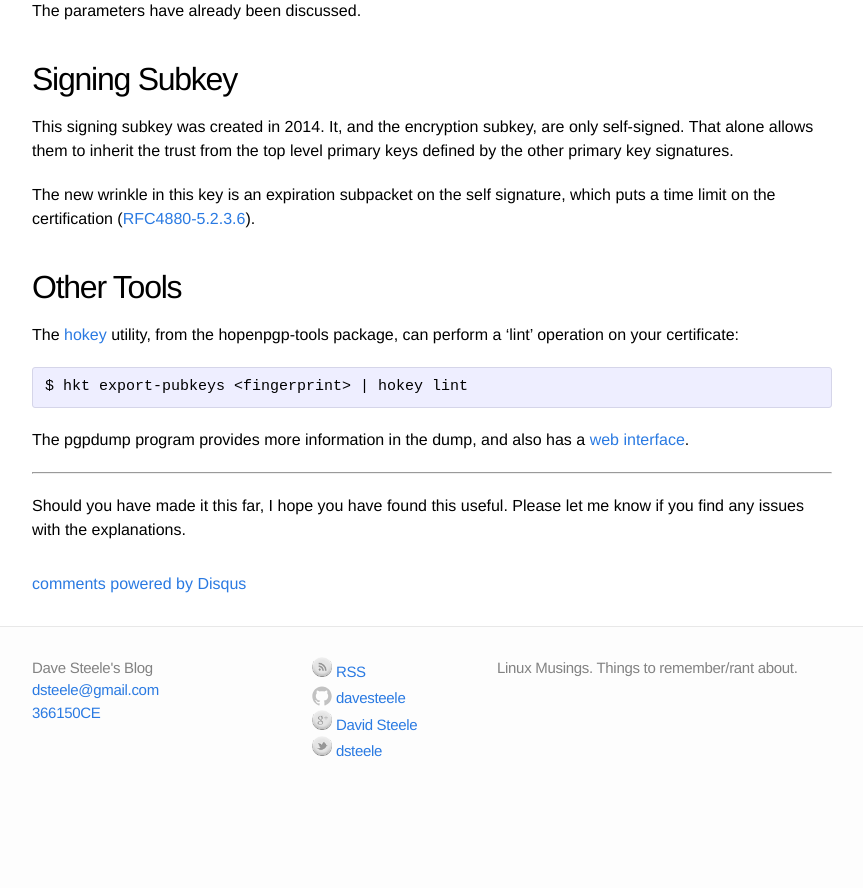
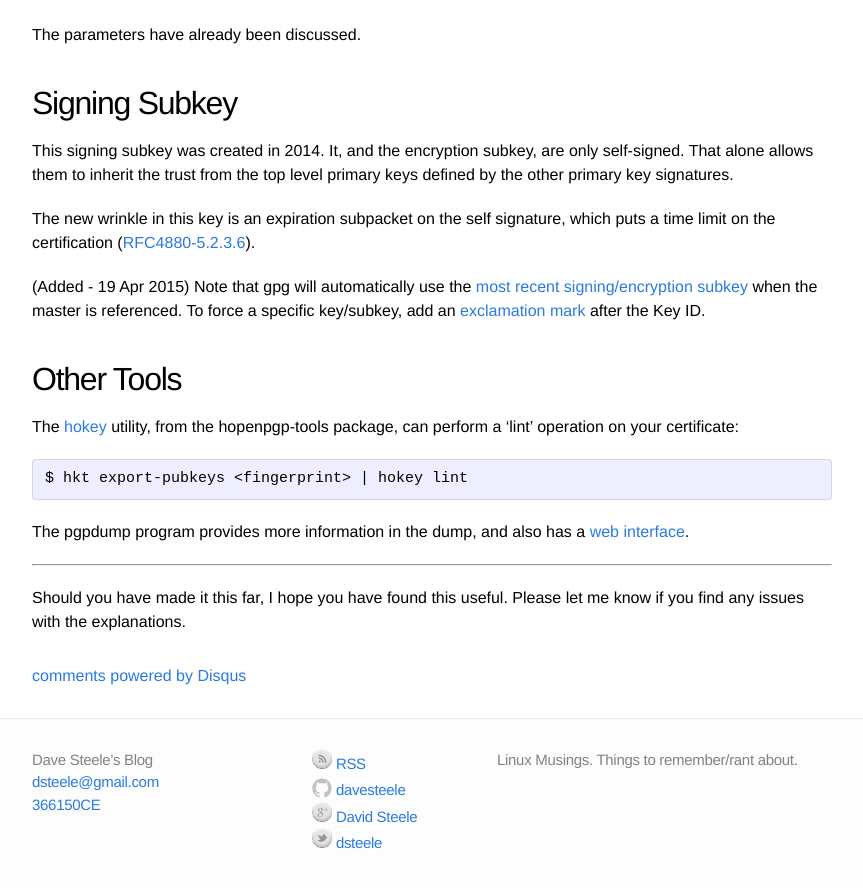
Before and after one commit to davesteele/davesteele.github.io, a Jekyll site: the page built from _posts/2014-09-20-anatomy-of-a-gpg-key.markdown, in a window 1280 px wide and 900 px high, scrolled down 10515 px. Shown: the top 888 px of the window, without its empty margins (208-1071 px from the left). Built offline with Jekyll 4.4.1, drawn with Linux system fonts in a browser that asks for light colours; comment, search, counter and statistics services are not loaded; before the commit the page ends 11323 px from its top, so only the background shows below that; some of the changed text lies outside the part shown.

Commit message:
Update the GPG post with subkey selection info
GPG will use the most recent subkey by default, and use a trailing
exclamation mark to specify a subkey.

```diff
--- a/_posts/2014-09-20-anatomy-of-a-gpg-key.markdown
+++ b/_posts/2014-09-20-anatomy-of-a-gpg-key.markdown
@@ -15,6 +15,7 @@ Here are some takeaways I wish I had going into this:
 
 * Most key parameters are stored in the self signature. That means they can be changed at will by the key owner without affecting the status of external key signatures.
 * Subkeys need only be self-signed (which is automatic). Trust from external signatures is provided transitively.
+* (Edit - 19 Apr 2015) gpg [automatically uses the newest subkey](http://support.gpgtools.org/discussions/problems/8919-force-subkey-for-signing#19 Jun,%202013%2012:15%20PM) to sign/encrypt.
 
 
 ## Some Terms
@@ -400,6 +401,9 @@ The new wrinkle in this key is an expiration subpacket on the self signature, wh
 
 [RFC4880-5.2.3.6]: http://tools.ietf.org/html/rfc4880#section-5.2.3.6
 
+(Added - 19 Apr 2015) Note that gpg will automatically use the [most recent signing/encryption subkey](http://support.gpgtools.org/discussions/problems/8919-force-subkey-for-signing#19 Jun,%202013%2012:15%20PM) when the master is referenced. To force a specific key/subkey, add an
+[exclamation mark](http://www.enricozini.org/2006/tips/gpg-select-subkey/) after the Key ID.
+
 ## <a name="OtherTools"/>Other Tools
 
 The [hokey][] utility, from the hopenpgp-tools package, can perform a 'lint' operation on your certificate:
```
